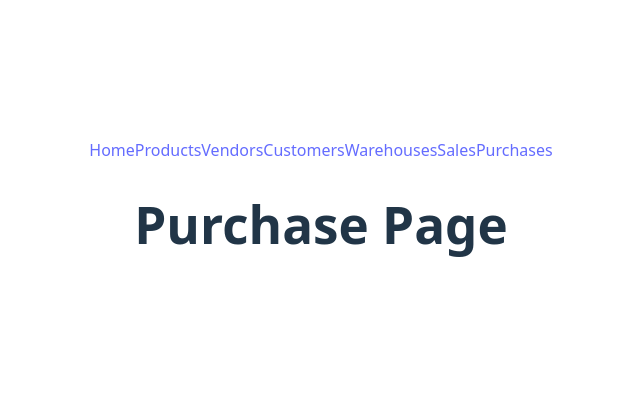
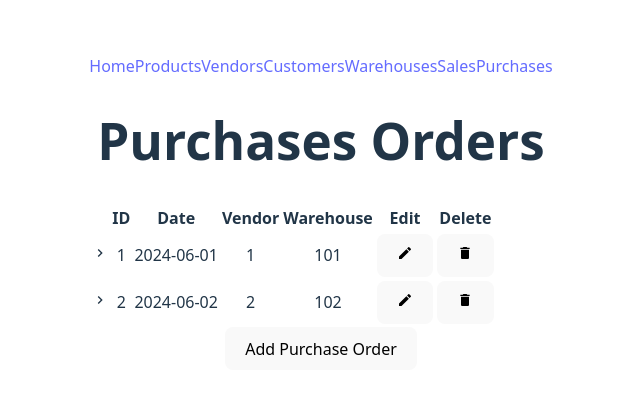
Before and after one commit to gunnarrl/coalition-warehouse, a React app in the folder frontend/: page /purchases in a window 1280 px wide. Shown: the part 188-582 px from the top of the page, without its empty margins (319-959 px from the left). Built offline with nearby package versions, Linux system fonts and the light colour scheme; the HTML template or start-up script is replaced by a standard one.

Commit message:
Purchase Page (adapted from sales page)

```diff
--- a/frontend/src/pages/PurchaseOrderPage.jsx
+++ b/frontend/src/pages/PurchaseOrderPage.jsx
@@ -1,11 +1,115 @@
-import React from 'react';
+import React, { useState } from 'react';
+import DetailTable from '../components/DetailTable';
+import PopupForm from '../components/PopupForm';
+import Dropdown from '../components/Dropdown';
 
-const PurchaseOrderPage = () => {
+// Mock Data
+const mockPurchasesOrders = [
+    { saleID: 1, saleDate: '2024-06-01', vendorID: 1, warehouseID: 101 },
+    { saleID: 2, saleDate: '2024-06-02', vendorID: 2, warehouseID: 102 },
+];
+
+const mockVendors = [
+    { vendorID: 1, vendorName: 'Mass Supply Co' },
+    { vendorID: 2, vendorName: 'The Little Boutique Shop' },
+];
+
+const mockWarehouses = [
+    { warehouseID: 101, warehouseName: 'North Distribution' },
+    { warehouseID: 102, warehouseName: 'South Fulfillment' },
+];
+
+const purchaseOrderItems = [
+    { name: 'Widget', qty: 50, price: 10.00 },
+    { name: 'Gadget', qty: 20, price: 15.00 },
+];
+const PurchaseOrdersPage = () => {
+
+    const columns = [
+        { label: 'ID', key: 'saleID' },
+        { label: 'Date', key: 'saleDate' },
+        { label: 'Vendor', key: 'vendorID' }, // We'll show the name in the table, but save the ID
+        { label: 'Warehouse', key: 'warehouseID' } // Same for warehouse
+    ];
+
+    const [salesOrders, setPurchasesOrders] = useState(mockPurchasesOrders);
+    const [isPopupOpen, setIsPopupOpen] = useState(false);
+    const [currentRow, setCurrentRow] = useState(null);
+
+
+    // Handlers for Add/Edit/Delete
+    // TODO: Connect these to the backend API and refresh the data after changes
+    const handleSave = (e) => {
+        e.preventDefault();
+    }
+
+    const handleEdit = (rowData) => {
+        setCurrentRow(rowData);
+        setIsPopupOpen(true);
+    }
+
+    const handleAdd = () => {
+        setCurrentRow(null);
+        setIsPopupOpen(true);
+    }
+
+    const handleDelete = (rowData) => {
+        window.alert(`Delete Purchase Order ID: ${rowData.saleID}`);
+    }
+
+    // TODO: Add logic to add/remove items to the order
+    const renderPurchaseItems = (row) => (
+        <div>
+            <h4>Items Purchased in #{row.saleID}</h4>
+            <ul>
+                {purchaseOrderItems.map((item, i) => (
+                    <li key={i}>{item.qty}x {item.name} @ ${item.price} </li>
+                ))}
+            </ul>
+            <button>Add Item</button>
+            <button>Remove Item</button>
+        </div>
+    );
     return (
         <div>
-            <h1>Purchase Page</h1>
+            <h1>Purchases Orders</h1>
+            <DetailTable
+                columns={columns}
+                data={salesOrders}
+                onEdit={handleEdit}
+                onDelete={handleDelete}
+                renderDetails={renderPurchaseItems}
+            />
+            <button onClick={handleAdd}>Add Purchase Order</button>
+
+            <PopupForm
+                isOpen={isPopupOpen}
+                onClose={() => setIsPopupOpen(false)}
+                title={currentRow ? "Edit Purchase" : "Create Purchase"}
+            >
+                <form onSubmit={handleSave}>
+                    <label>Date:</label>
+                    <input type="date" name="saleDate" defaultValue={currentRow?.saleDate}/>
+                    <Dropdown
+                        label="Vendor"
+                        options={mockVendors}
+                        valueKey="vendorID"    // What to save to DB (ID)
+                        labelKey="vendorName"  // What to show user (Name)
+                        selectedValue={currentRow?.vendorID}
+                    />
+                    <Dropdown
+                        label="Warehouse"
+                        options={mockWarehouses}
+                        valueKey="warehouseID"
+                        labelKey="warehouseName"
+                        selectedValue={currentRow?.warehouseID}
+                    />
+
+                    <button type="submit">Save</button>
+                </form>
+            </PopupForm>
         </div>
     );
-}
+};
 
-export default PurchaseOrderPage;
+export default PurchaseOrdersPage;
--- a/frontend/src/pages/SaleOrderPage.jsx
+++ b/frontend/src/pages/SaleOrderPage.jsx
@@ -17,6 +17,11 @@ const mockCustomers = [
 const mockWarehouses = [
     { warehouseID: 101, warehouseName: 'North Distribution' },
     { warehouseID: 102, warehouseName: 'South Fulfillment' },
+];
+
+const salesOrderItems = [
+    { name: 'Widget', qty: 50, price: 10.00 },
+    { name: 'Gadget', qty: 20, price: 15.00 },
 ];
 
 const SalesOrdersPage = () => {
@@ -53,16 +58,22 @@ const SalesOrdersPage = () => {
         window.alert(`Delete Sale Order ID: ${rowData.saleID}`);
     }
 
-    // TODO: Add logic to show each item in an order when it is clicked, and a button to add items to the order
+    // TODO: Add logic to add/remove items to the order
     const renderSaleItems = (row) => (
-        <div className="p-4 bg-gray-50 border rounded">
+        <div>
             <h4>Items in Sale #{row.saleID}</h4>
-            <p>Not Complete</p>
-            <button className="bg-blue-500 text-white px-2 py-1 rounded mt-2">Add Item</button>
+            <ul>
+                {salesOrderItems.map((item, i) => (
+                    <li key={i}>{item.qty}x {item.name} @ ${item.price}</li>
+                ))}
+            </ul>
+            <button>Add Item</button>
+            <button>Remove Item</button>
         </div>
     );
+
     return (
-        <div className="p-6">
+        <div>
             <h1>Sales Orders</h1>
             <DetailTable
                 columns={columns}
@@ -71,19 +82,17 @@ const SalesOrdersPage = () => {
                 onDelete={handleDelete}
                 renderDetails={renderSaleItems}
             />
-            <button onClick={handleAdd} className="bg-green-600 text-white p-2 mt-4">Add Sale Order</button>
+            <button onClick={handleAdd}>Add Sale Order</button>
 
             <PopupForm
                 isOpen={isPopupOpen}
                 onClose={() => setIsPopupOpen(false)}
                 title={currentRow ? "Edit Sale" : "Create Sale"}
             >
-                <form onSubmit={handleSave} className="flex flex-col gap-4">
+                <form onSubmit={handleSave}>
 
                     <label className="font-bold">Date:</label>
-                    <input type="date" name="saleDate" defaultValue={currentRow?.saleDate} className="border p-2" />
-
-                    {/* --- DROPDOWN 1: CUSTOMER --- */}
+                    <input type="date" name="saleDate" defaultValue={currentRow?.saleDate}/>
                     <Dropdown
                         label="Customer"
                         options={mockCustomers}
@@ -91,17 +100,15 @@ const SalesOrdersPage = () => {
                         labelKey="customerName"  // What to show user (Name)
                         selectedValue={currentRow?.customerID}
                     />
-
-                    {/* --- DROPDOWN 2: WAREHOUSE --- */}
                     <Dropdown
                         label="Warehouse"
                         options={mockWarehouses}
-                        valueKey="warehouseID"     // Unique ID for this list
-                        labelKey="warehouseName"   // Unique Name for this list
+                        valueKey="warehouseID"
+                        labelKey="warehouseName"
                         selectedValue={currentRow?.warehouseID}
                     />
 
-                    <button type="submit" className="bg-blue-600 text-white p-2 mt-2">Save</button>
+                    <button type="submit">Save</button>
                 </form>
             </PopupForm>
         </div>
```
